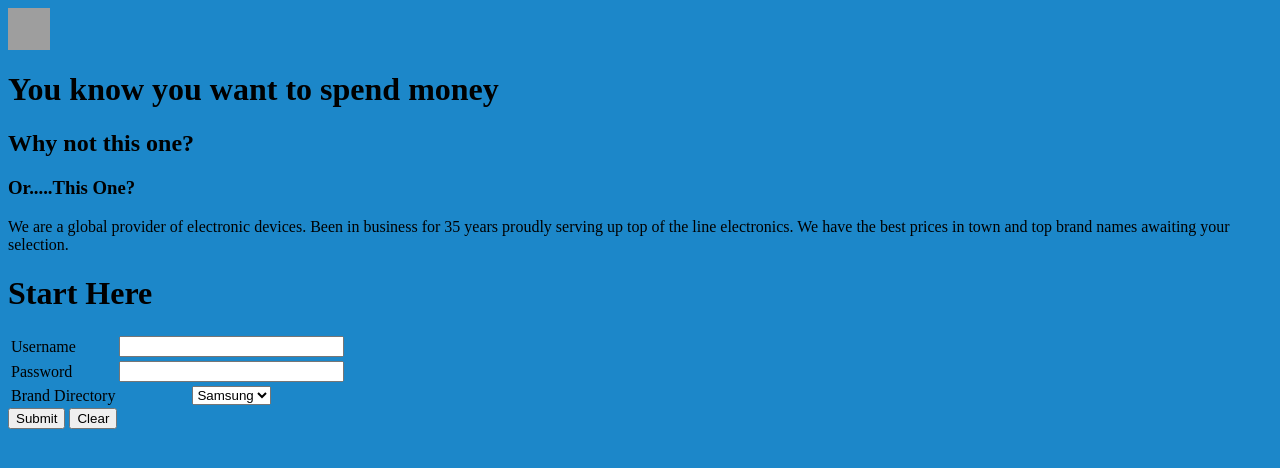
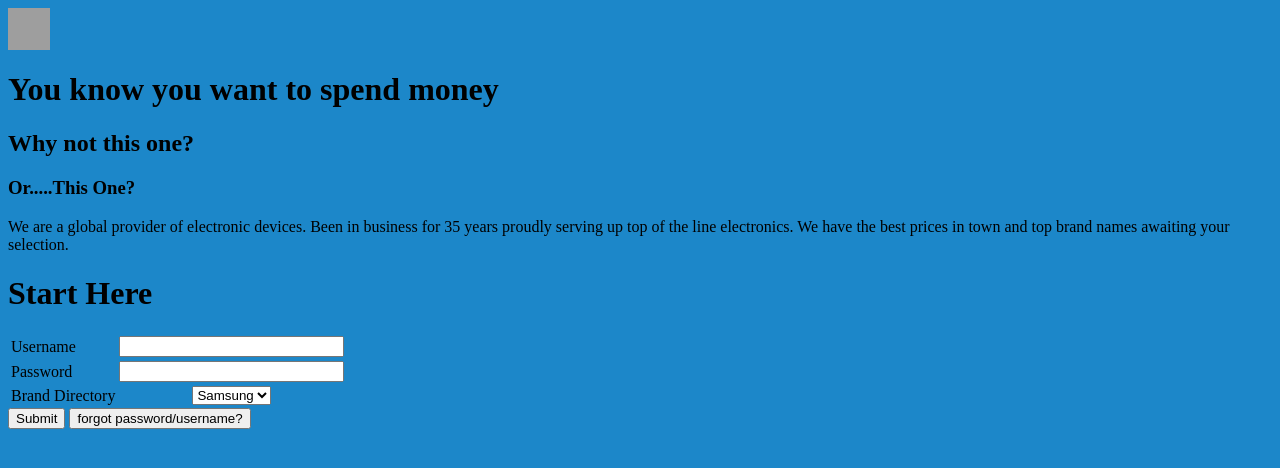
Before and after one commit to bryan-beck/week6Lab, a website: page index.html in a window 1280 px wide. Drawn offline with Linux system fonts and the light colour scheme; grey boxes are pictures that could not be loaded.

Commit message:
update reset button

```diff
--- a/index.html
+++ b/index.html
@@ -43,6 +43,6 @@
     </TR>
 </TABLE>
 <INPUT TYPE="submit" VALUE="Submit">
-<INPUT TYPE="reset" VALUE="Clear">
+<INPUT TYPE="reset" VALUE="forgot password/username?">
 </body>
 </html>
```
